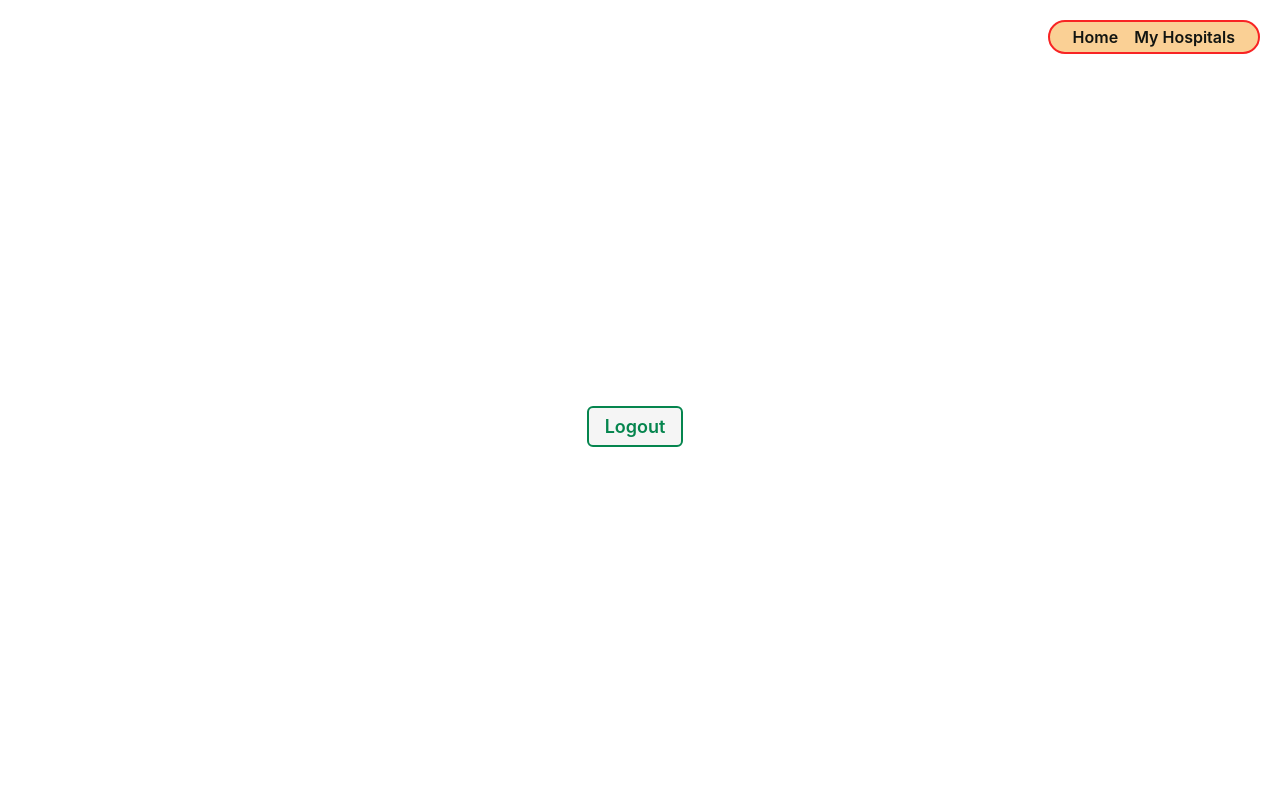
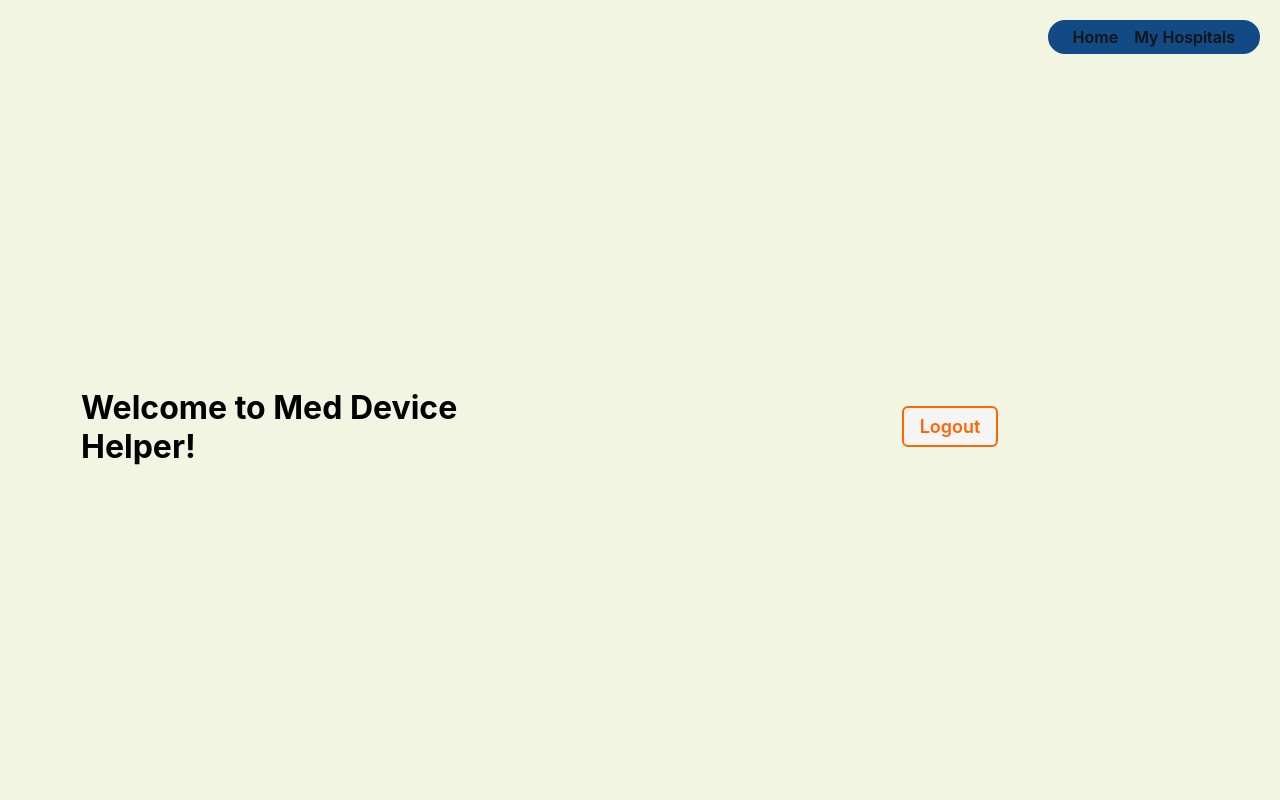
Before and after one commit to b-delacruz/device-finder, a Django app: page / in a window 1280 px wide. Run offline with Django 4.2, Linux system fonts and the light colour scheme; the visitor is signed in with stand-in values (Sample User, id 1).

Commit message:
update styling

```diff
--- a/main_app/static/css/base.css
+++ b/main_app/static/css/base.css
@@ -26,11 +26,11 @@ body {
     'Oxygen', 'Ubuntu', 'Cantarell', 'Fira Sans', 'Droid Sans',
     'Helvetica Neue', sans-serif;
   min-height: 100vh;
-  --nav-bg: rgba(248, 188, 104, 0.7);
-  --nav-bg-ff: rgba(248, 188, 104, 0.7);
-  --borders: rgb(248, 36, 36) solid 2px;
+  --nav-bg: rgb(18, 74, 134);
+  --nav-bg-ff: rgb(18, 74, 134);
+  --borders:rgb(18, 74, 134) solid 2px;
   --text-color: rgb(17, 20, 17);
-  --link-hover-color: rgb(16, 56, 158);
+  --link-hover-color: rgb(190, 142, 23);
   --button-bg: rgb(245, 245, 245);
   --button-bg-hover: rgb(226, 226, 226);
   --submit: rgb(5, 133, 78);
@@ -44,6 +44,7 @@ body {
   --font-l: 1.8rem;
   --font-reg: 1.6rem;
   --card-border-radius: 6px;
+  background-color: #f1f5e1;
 }
 
 header {
@@ -248,7 +249,7 @@ nav li {
 
     nav,
     .header-logo-container {
-      background: rgba(248, 188, 104, 0.7);
+      background:rgb(18, 74, 134);
       -webkit-backdrop-filter: blur(3px);
       backdrop-filter: blur(3px);
     }
--- a/main_app/static/css/form.css
+++ b/main_app/static/css/form.css
@@ -7,7 +7,9 @@
 table {
   padding: 0 40px;
   width: 100%;
+  max-width: 600px;
   border-spacing: 0 20px;
+  margin: 0 auto;
 }
 
 th {
--- a/main_app/static/css/home.css
+++ b/main_app/static/css/home.css
@@ -25,6 +25,10 @@ a{
 
 .logo-container {
   max-width: 375px;
+}
+
+.logo-text{
+  font-size: 32px;
 }
 
 .cat-container {
--- a/main_app/static/css/hospitals/hospital-index.css
+++ b/main_app/static/css/hospitals/hospital-index.css
@@ -16,9 +16,9 @@ a{
 }
 
 a:hover{
-  color: blue;
+  color:  rgb(190, 62, 23);
 }
 
 .card:hover{
-  background-color: brown;
+  background-color: #dee2ce;
 }
--- a/main_app/templates/home.html
+++ b/main_app/templates/home.html
@@ -18,8 +18,11 @@
 
   {% if not user.is_authenticated %}
 
-  <h1>Welcome to Med Device Helper!</h1>
+  <section class="logo-container">
+    <h1 class="logo-text">Welcome to Med Device Helper!</h1>
+  </section>
 
+ <section>
     <form action="{% url 'home' %}" method="post" class="login">
       <h1>Login</h1>
       {% csrf_token %}
@@ -32,13 +35,22 @@
         </button>
       </div>
     </form>
+  </section>
+
+{% elif user.is_authenticated %}
+
+<section class="logo-container">
+  <h1 class="logo-text">Welcome to Med Device Helper!</h1>
+</section>
+
+<section>
+    <div class='btn-logout'>
+      <button type="submit" class="btn warn"><a href="{% url 'logout' %}">Logout</a></button>
+    </div>
+</section>
+
 {% endif %}
 
-  {% if user.is_authenticated %}
-
-  <a href="{% url 'logout' %}"><button type="submit" class="btn submit">Logout</button></a>
-
-  {% endif %}
 
   {% endblock %}
 
```
Lines whose indentation alone changed are shown as unchanged.
